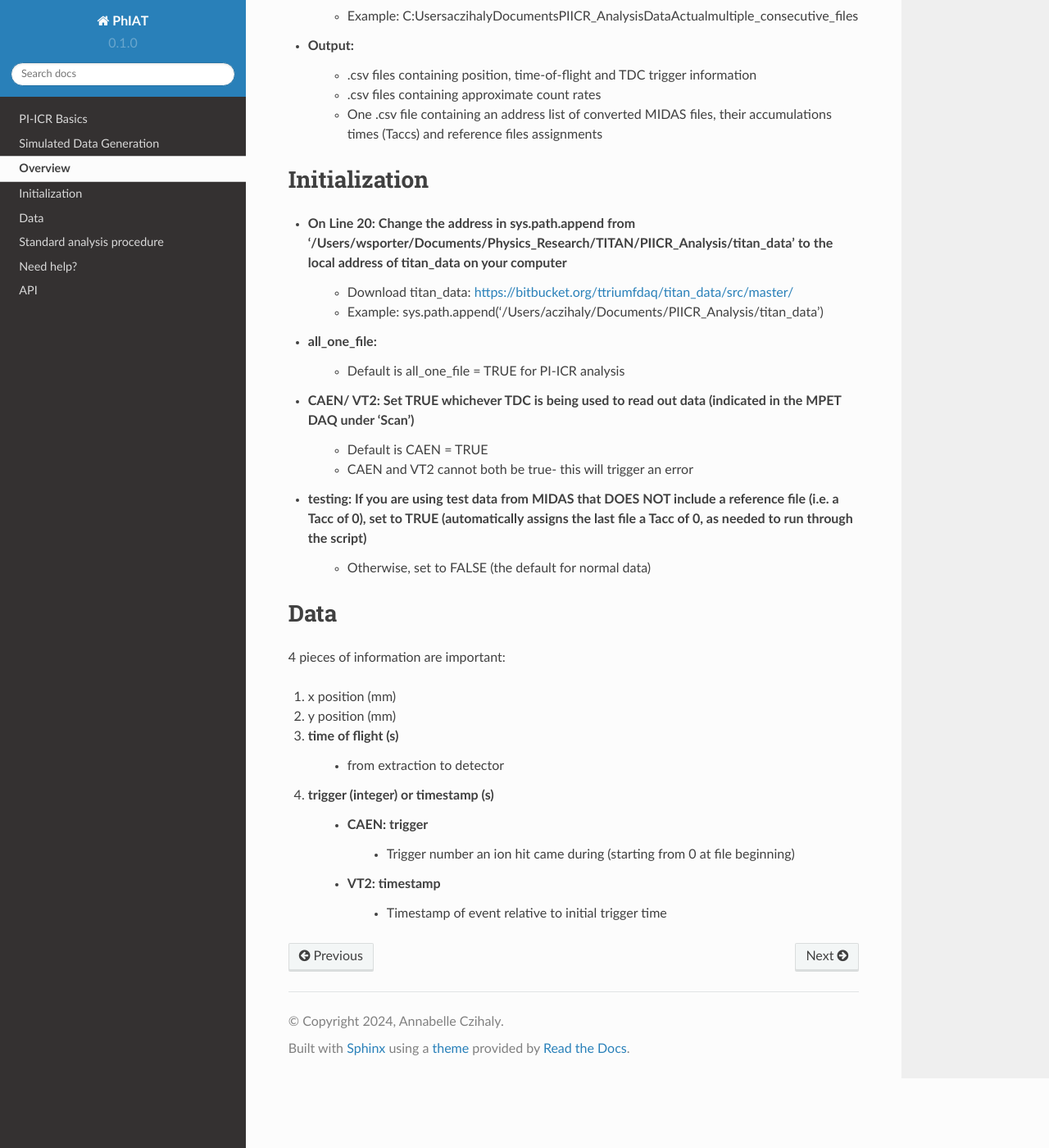
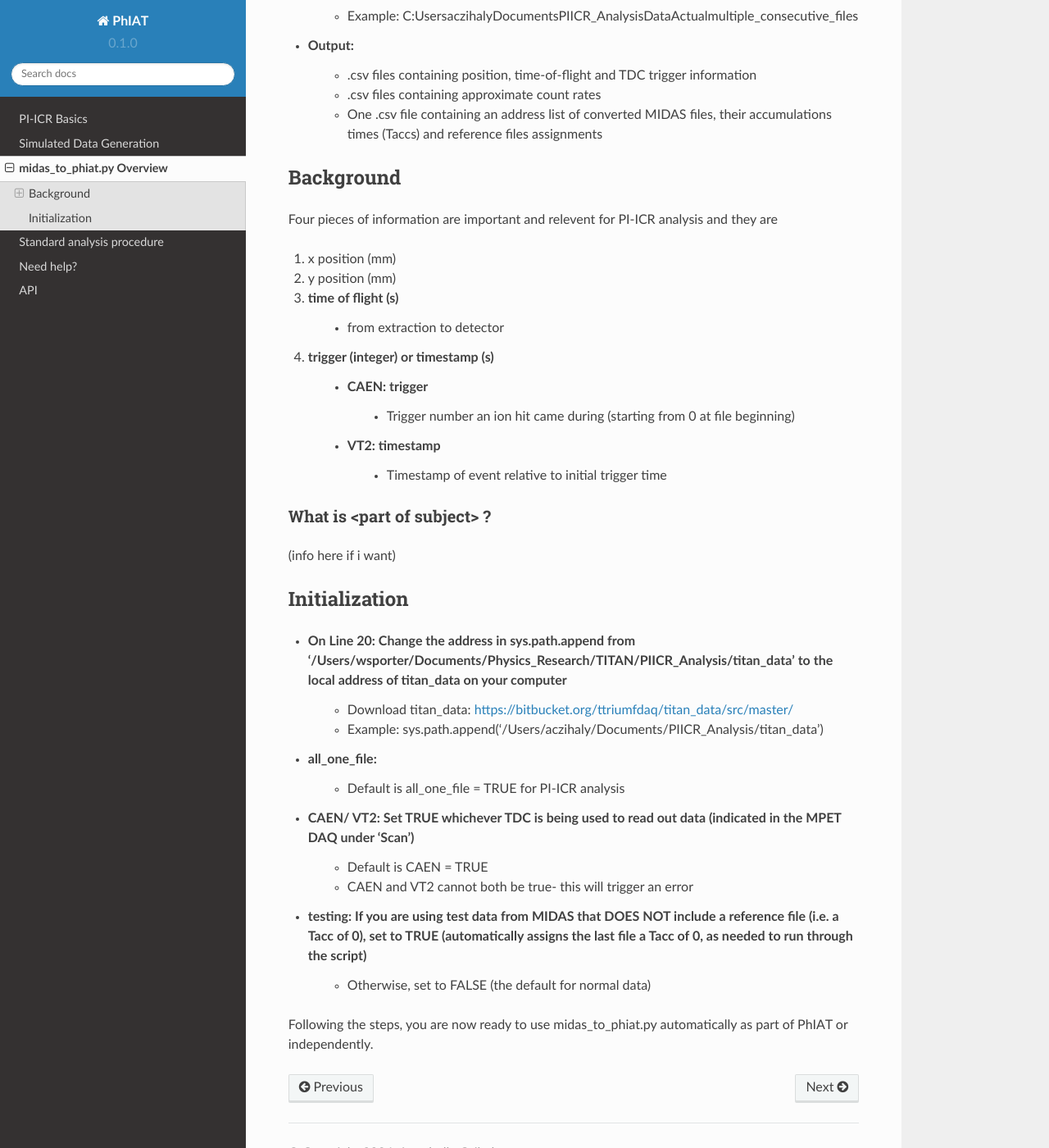
Before and after one commit to aczihalytriumf/phiat, a Sphinx documentation site: the page built from docs/source/midas_to_phiat.rst, in a window 1280 px wide and 1400 px high, scrolled down 236 px. Shown: the whole window at 82% size. Built offline with Sphinx 7.4.7 and the Read the Docs theme 2.0.0, drawn with Linux system fonts in a browser that asks for light colours; some of the changed text lies outside the part shown.

Commit message:
Update midas_to_phiat.rst

```diff
--- a/docs/source/midas_to_phiat.rst
+++ b/docs/source/midas_to_phiat.rst
@@ -1,5 +1,6 @@
-Overview
------
+midas_to_phiat.py Overview
+###########
+
 * Converts MIDAS files from MPET DAQ to PhIAT-compatible format
 * Written in Python
 * Input: directory to MIDAS files (.mid.lz4)
@@ -9,8 +10,29 @@ Overview
    * .csv files containing approximate count rates
    * One .csv file containing an address list of converted MIDAS files, their accumulations times (Taccs) and reference files assignments
 
+Background
+**********
+
+Four pieces of information are important and relevent for PI-ICR analysis and they are
+
+#. x position (mm)
+#. y position (mm)
+#. time of flight (s)
+    * from extraction to detector
+#. trigger (integer) or timestamp (s)
+    * CAEN: trigger
+       * Trigger number an ion hit came during (starting from 0 at file beginning)
+    * VT2: timestamp
+       * Timestamp of event relative to initial trigger time
+
+What is <part of subject> ?
+============================
+
+(info here if i want)
+
 Initialization
------
+**********
+
 * On Line 20: Change the address in sys.path.append from '/Users/wsporter/Documents/Physics_Research/TITAN/PIICR_Analysis/titan_data' to the local address of titan_data on your computer
    * Download titan_data: https://bitbucket.org/ttriumfdaq/titan_data/src/master/
    * Example: sys.path.append('/Users/aczihaly/Documents/PIICR_Analysis/titan_data')
@@ -22,16 +44,4 @@ Initialization
 * testing: If you are using test data from MIDAS that DOES NOT include a reference file (i.e. a Tacc of 0), set to TRUE (automatically assigns the last file a Tacc of 0, as needed to run through the script)
    * Otherwise, set to FALSE (the default for normal data)
 
-Data
------
-4 pieces of information are important:
-
-#. x position (mm)
-#. y position (mm)
-#. time of flight (s)
-    * from extraction to detector
-#. trigger (integer) or timestamp (s)
-    * CAEN: trigger
-       * Trigger number an ion hit came during (starting from 0 at file beginning)
-    * VT2: timestamp
-       * Timestamp of event relative to initial trigger time
+Following the steps, you are now ready to use midas_to_phiat.py automatically as part of PhIAT or independently.
```
